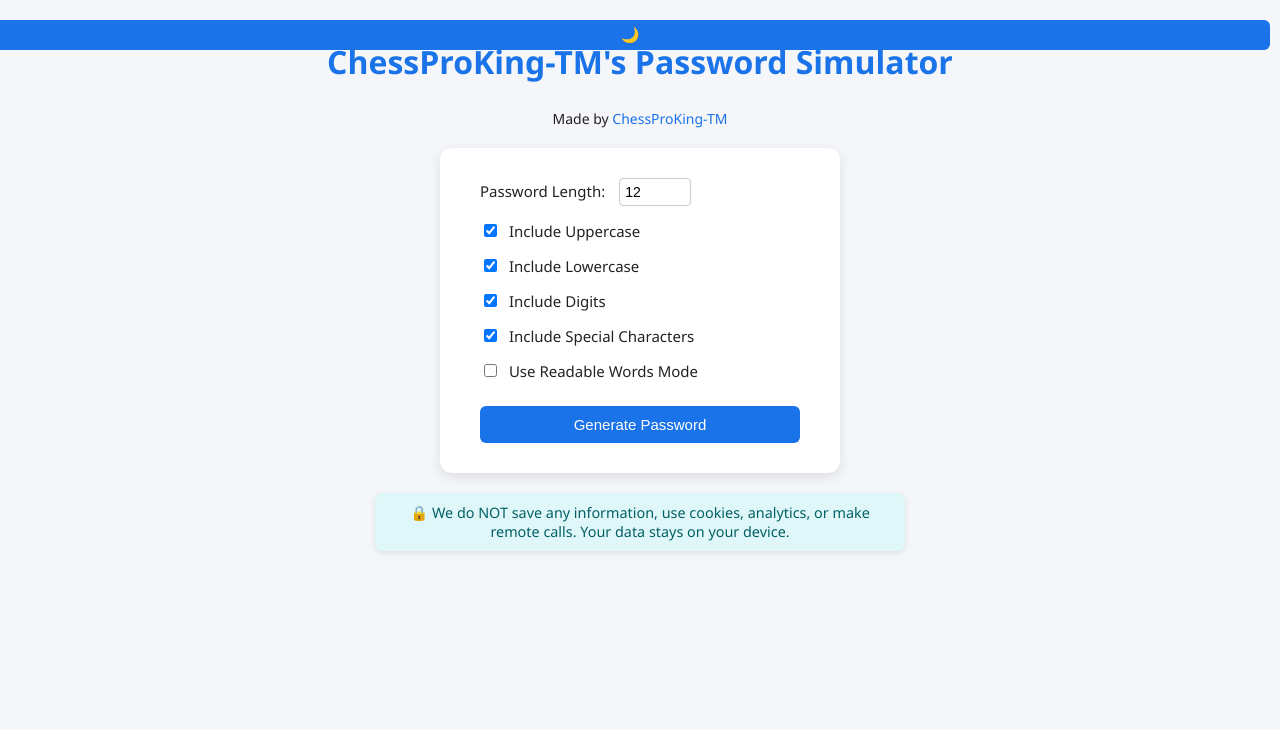
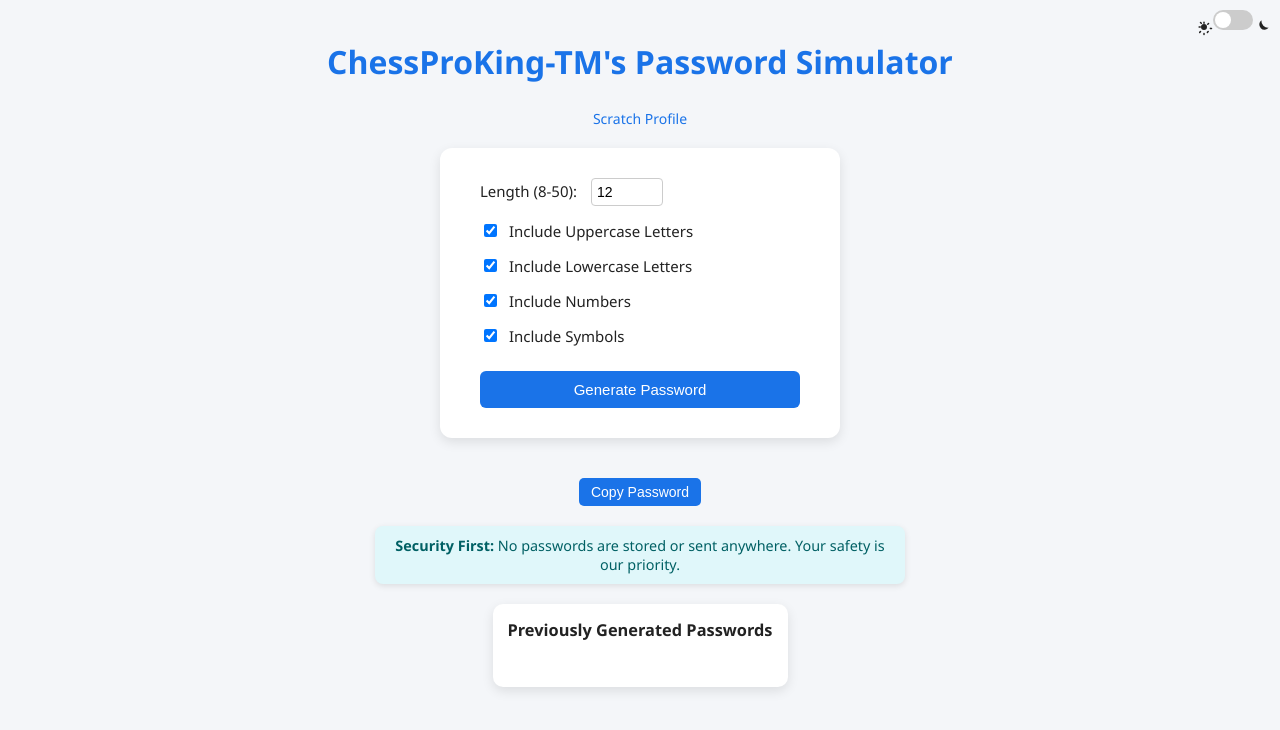
Before and after one commit to AlbertCanCode/test-py-code, a Flask app: page / in a window 1280 px wide. Shown: the top 730 px of the page. Run offline with Flask 3, Linux system fonts and the light colour scheme.

Commit message:
Update index.html

```diff
--- a/templates/index.html
+++ b/templates/index.html
@@ -102,7 +102,7 @@
       cursor: pointer;
     }
 
-    input[type="submit"], button {
+    input[type="submit"] {
       background-color: var(--button-bg-light);
       color: white;
       padding: 10px 16px;
@@ -114,13 +114,13 @@
       width: 100%;
       transition: background-color 0.3s;
     }
-    input[type="submit"]:hover, button:hover {
+    input[type="submit"]:hover {
       background-color: var(--button-hover-light);
     }
-    body.dark input[type="submit"], body.dark button {
+    body.dark input[type="submit"] {
       background-color: var(--button-bg-dark);
     }
-    body.dark input[type="submit"]:hover, body.dark button:hover {
+    body.dark input[type="submit"]:hover {
       background-color: var(--button-hover-dark);
     }
 
@@ -129,6 +129,9 @@
       color: var(--text-light);
       text-align: center;
       transition: color 0.3s;
+      word-break: break-all;
+      font-weight: bold;
+      font-size: 1.2em;
     }
     body.dark #password-output {
       color: var(--text-dark);
@@ -190,11 +193,15 @@
       background-color: var(--button-bg-light);
       color: white;
       border: none;
-      padding: 8px 12px;
+      padding: 6px 12px; /* smaller padding */
       border-radius: 5px;
       cursor: pointer;
       font-size: 14px;
       transition: background-color 0.3s;
+      width: auto; /* fit content */
+      min-width: 120px;
+      align-self: center;
+      display: block;
     }
     #copy-btn:hover {
       background-color: var(--button-hover-light);
@@ -239,129 +246,239 @@
     body.dark #history ul li {
       border-color: #555;
     }
+
+    /* Dark mode toggle switch with icons */
+    #dark-mode-toggle {
+      position: fixed;
+      top: 15px;
+      right: 15px;
+      width: 70px; /* wider to fit icons */
+      height: 24px;
+      cursor: pointer;
+      z-index: 1000;
+      display: flex;
+      align-items: center;
+      justify-content: space-between;
+      user-select: none;
+      font-size: 14px;
+      color: var(--text-light);
+      transition: color 0.3s;
+    }
+    body.dark #dark-mode-toggle {
+      color: var(--text-dark);
+    }
+
+    #dark-mode-toggle input {
+      opacity: 0;
+      width: 0;
+      height: 0;
+      position: absolute;
+    }
+
+    #dark-mode-toggle label {
+      display: block;
+      width: 40px;
+      height: 20px;
+      background: #ccc;
+      border-radius: 20px;
+      position: relative;
+      transition: background 0.3s;
+      cursor: pointer;
+      flex-shrink: 0;
+    }
+
+    #dark-mode-toggle label::before {
+      content: "";
+      position: absolute;
+      top: 2px;
+      left: 2px;
+      width: 16px;
+      height: 16px;
+      background: white;
+      border-radius: 50%;
+      transition: transform 0.3s;
+    }
+
+    #dark-mode-toggle input:checked + label {
+      background: var(--button-bg-light);
+    }
+    body.dark #dark-mode-toggle input:checked + label {
+      background: var(--button-bg-dark);
+    }
+
+    #dark-mode-toggle input:checked + label::before {
+      transform: translateX(20px);
+    }
+
+    /* Sun and Moon icons using inline SVG as background images */
+    #dark-mode-toggle .icon-sun,
+    #dark-mode-toggle .icon-moon {
+      width: 18px;
+      height: 18px;
+      flex-shrink: 0;
+      fill: currentColor;
+    }
+
+    /* Layout icons on left and right of toggle */
+    #dark-mode-toggle .icon-sun {
+      margin-left: 0;
+    }
+    #dark-mode-toggle .icon-moon {
+      margin-right: 0;
+    }
   </style>
 </head>
 <body>
-  <button id="dark-toggle" aria-label="Toggle dark mode" title="Toggle dark mode" style="position: fixed; top: 10px; right: 10px; padding: 6px 12px; border-radius: 6px; border: none; cursor: pointer;">
-    🌙
-  </button>
+  <!-- Dark mode toggle switch -->
+  <div id="dark-mode-toggle" aria-label="Toggle dark mode" role="switch" tabindex="0">
+    <!-- Sun icon on left -->
+    <svg class="icon-sun" xmlns="http://www.w3.org/2000/svg" viewBox="0 0 24 24" aria-hidden="true" focusable="false">
+      <path d="M12 4.5a1 1 0 0 1 1 1V7a1 1 0 1 1-2 0V5.5a1 1 0 0 1 1-1zm5.364 2.136a1 1 0 0 1 1.414 1.415l-1.06 1.06a1 1 0 0 1-1.414-1.415l1.06-1.06zM19.5 12a1 1 0 0 1 1 1h1.5a1 1 0 1 1 0 2H20.5a1 1 0 0 1-1-1 1 1 0 0 1 1-1zm-2.636 5.364a1 1 0 0 1 1.415 1.415l-1.06 1.06a1 1 0 0 1-1.414-1.415l1.06-1.06zM12 19.5a1 1 0 0 1 1 1v1.5a1 1 0 1 1-2 0V20.5a1 1 0 0 1 1-1zm-5.364-2.136a1 1 0 0 1 1.414 1.415l-1.06 1.06a1 1 0 0 1-1.415-1.415l1.06-1.06zM4.5 12a1 1 0 0 1 1-1H7a1 1 0 1 1 0 2H5.5a1 1 0 0 1-1-1zm2.136-5.364a1 1 0 0 1 1.415-1.414l1.06 1.06a1 1 0 0 1-1.414 1.415l-1.06-1.06zM12 8a4 4 0 1 1 0 8 4 4 0 0 1 0-8z"/>
+    </svg>
+
+    <input type="checkbox" id="darkmode" aria-checked="false" />
+    <label for="darkmode" aria-label="Toggle dark mode"></label>
+
+    <!-- Moon icon on right -->
+    <svg class="icon-moon" xmlns="http://www.w3.org/2000/svg" viewBox="0 0 24 24" aria-hidden="true" focusable="false">
+      <path d="M21 12.79A9 9 0 0 1 11.21 3a7 7 0 1 0 9.79 9.79z"/>
+    </svg>
+  </div>
 
   <h1>ChessProKing-TM's Password Simulator</h1>
   <div class="profile-link">
-    Made by <a href="https://scratch.mit.edu/users/ChessProking-tm/" target="_blank" rel="noopener noreferrer">ChessProKing-TM</a>
+    <a href="https://scratch.mit.edu/users/ChessProKing_TM/" target="_blank" rel="noopener noreferrer">Scratch Profile</a>
   </div>
 
-  <form method="post" id="password-form" onsubmit="showLoading()">
-    <label>Password Length:
-      <input type="number" name="length" id="length" min="4" max="50" value="12" required>
+  <form id="password-form" aria-label="Password generator form">
+    <label>
+      Length (8-50):
+      <input type="number" id="length" name="length" min="8" max="50" value="12" required />
     </label>
-    <label><input type="checkbox" name="upper" id="upper" checked> Include Uppercase</label>
-    <label><input type="checkbox" name="lower" id="lower" checked> Include Lowercase</label>
-    <label><input type="checkbox" name="digits" id="digits" checked> Include Digits</label>
-    <label><input type="checkbox" name="special" id="special" checked> Include Special Characters</label>
-    <label><input type="checkbox" id="readable" > Use Readable Words Mode</label>
-    <input type="submit" value="Generate Password">
+    <label><input type="checkbox" id="upper" name="upper" checked /> Include Uppercase Letters</label>
+    <label><input type="checkbox" id="lower" name="lower" checked /> Include Lowercase Letters</label>
+    <label><input type="checkbox" id="numbers" name="numbers" checked /> Include Numbers</label>
+    <label><input type="checkbox" id="symbols" name="symbols" checked /> Include Symbols</label>
+    <input type="submit" value="Generate Password" />
   </form>
 
-  <div id="loading-message">Loading...</div>
+  <div id="password-output" aria-live="polite" aria-atomic="true" tabindex="0"></div>
+  <button id="copy-btn" aria-label="Copy password to clipboard">Copy Password</button>
+  <div id="loading-message" role="status" aria-live="polite"></div>
 
-  <div id="password-output" aria-live="polite" aria-atomic="true" style="display:none;">
-    <h2>Your Password: <code id="password-text"></code></h2>
-    <button id="copy-btn" aria-label="Copy password to clipboard">Copy Password</button>
-    <p>Password strength: <strong id="password-strength"></strong></p>
+  <div class="security-badge" aria-label="Security assurance">
+    <strong>Security First:</strong> No passwords are stored or sent anywhere. Your safety is our priority.
   </div>
 
-  <div id="history" aria-label="Password history" hidden>
-    <h3>Password History</h3>
+  <div id="history" aria-label="Generated password history">
+    <h3>Previously Generated Passwords</h3>
     <ul id="history-list"></ul>
   </div>
 
-  <div class="security-badge" role="note" aria-label="Privacy statement">
-    🔒 We do NOT save any information, use cookies, analytics, or make remote calls. Your data stays on your device.
-  </div>
+  <script>
+    // Dark mode toggle persistence
+    const toggle = document.getElementById('darkmode');
+    const body = document.body;
 
-  <script>
-    // Dark mode toggle with persistence
-    const darkToggle = document.getElementById('dark-toggle');
-    const body = document.body;
-    const PASSWORD_HISTORY_KEY = 'password_history';
-    const READABLE_MODE_KEY = 'readable_mode';
-
-    // Load dark mode from localStorage
-    if (localStorage.getItem('dark_mode') === 'true') {
+    // Load dark mode state from localStorage
+    if(localStorage.getItem('darkMode') === 'true') {
       body.classList.add('dark');
-      darkToggle.textContent = '☀️';
+      toggle.checked = true;
+      toggle.setAttribute('aria-checked', 'true');
     }
 
-    darkToggle.addEventListener('click', () => {
-      body.classList.toggle('dark');
-      if (body.classList.contains('dark')) {
-        darkToggle.textContent = '☀️';
-        localStorage.setItem('dark_mode', 'true');
+    toggle.addEventListener('change', () => {
+      if (toggle.checked) {
+        body.classList.add('dark');
+        localStorage.setItem('darkMode', 'true');
+        toggle.setAttribute('aria-checked', 'true');
       } else {
-        darkToggle.textContent = '🌙';
-        localStorage.setItem('dark_mode', 'false');
+        body.classList.remove('dark');
+        localStorage.setItem('darkMode', 'false');
+        toggle.setAttribute('aria-checked', 'false');
       }
     });
 
-    // Save and restore readable checkbox state
-    const readableCheckbox = document.getElementById('readable');
-    if(localStorage.getItem(READABLE_MODE_KEY) === 'true') {
-      readableCheckbox.checked = true;
+    // Password generator
+    const form = document.getElementById('password-form');
+    const output = document.getElementById('password-output');
+    const copyBtn = document.getElementById('copy-btn');
+    const loadingMessage = document.getElementById('loading-message');
+    const historyList = document.getElementById('history-list');
+
+    // Password history stored in-memory (can extend to localStorage if desired)
+    const passwordHistory = [];
+
+    function generatePassword(length, useUpper, useLower, useNumbers, useSymbols) {
+      const upperChars = "ABCDEFGHIJKLMNOPQRSTUVWXYZ";
+      const lowerChars = "abcdefghijklmnopqrstuvwxyz";
+      const numberChars = "0123456789";
+      const symbolChars = "!@#$%^&*()_+-=[]{}|;:',.<>/?`~";
+
+      let charPool = "";
+      if (useUpper) charPool += upperChars;
+      if (useLower) charPool += lowerChars;
+      if (useNumbers) charPool += numberChars;
+      if (useSymbols) charPool += symbolChars;
+
+      if (charPool.length === 0) return "";
+
+      let password = "";
+      for (let i = 0; i < length; i++) {
+        password += charPool.charAt(Math.floor(Math.random() * charPool.length));
+      }
+      return password;
     }
-    readableCheckbox.addEventListener('change', () => {
-      localStorage.setItem(READABLE_MODE_KEY, readableCheckbox.checked);
+
+    form.addEventListener('submit', (e) => {
+      e.preventDefault();
+
+      loadingMessage.textContent = "Generating...";
+      loadingMessage.style.display = "block";
+
+      setTimeout(() => {
+        const length = Math.min(Math.max(parseInt(form.length.value), 8), 50);
+        const useUpper = form.upper.checked;
+        const useLower = form.lower.checked;
+        const useNumbers = form.numbers.checked;
+        const useSymbols = form.symbols.checked;
+
+        const pwd = generatePassword(length, useUpper, useLower, useNumbers, useSymbols);
+        output.textContent = pwd || "Please select at least one character type.";
+
+        if(pwd) {
+          // Add to history and update UI
+          passwordHistory.unshift(pwd);
+          if(passwordHistory.length > 10) passwordHistory.pop(); // limit to 10 items
+          updateHistory();
+        }
+
+        loadingMessage.style.display = "none";
+      }, 100); // simulate async
     });
 
-    // Show loading message on form submit
-    function showLoading() {
-      document.getElementById('loading-message').style.display = 'block';
-    }
-
-    // Password copy button
-    const copyBtn = document.getElementById('copy-btn');
-    const passwordText = document.getElementById('password-text');
     copyBtn.addEventListener('click', () => {
-      navigator.clipboard.writeText(passwordText.textContent).then(() => {
-        copyBtn.textContent = 'Copied!';
-        setTimeout(() => copyBtn.textContent = 'Copy Password', 1500);
-      });
+      const pwd = output.textContent;
+      if(pwd && pwd !== "Please select at least one character type.") {
+        navigator.clipboard.writeText(pwd).then(() => {
+          copyBtn.textContent = "Copied!";
+          setTimeout(() => {
+            copyBtn.textContent = "Copy Password";
+          }, 1500);
+        }).catch(() => {
+          alert("Failed to copy. Please copy manually.");
+        });
+      }
     });
 
-    // Password history management
-    const historyList = document.getElementById('history-list');
-    const historyDiv = document.getElementById('history');
-
-    // Load password history from localStorage
-    let history = JSON.parse(localStorage.getItem(PASSWORD_HISTORY_KEY)) || [];
-
-    function renderHistory() {
-      if(history.length === 0) {
-        historyDiv.hidden = true;
-        return;
-      }
-      historyDiv.hidden = false;
-      historyList.innerHTML = '';
-      history.forEach(pass => {
+    function updateHistory() {
+      historyList.innerHTML = "";
+      passwordHistory.forEach(pwd => {
         const li = document.createElement('li');
-        li.textContent = pass;
+        li.textContent = pwd;
         historyList.appendChild(li);
       });
     }
-
-    renderHistory();
-
-    // On page load, if password is present (server rendered), add to history
-    window.addEventListener('DOMContentLoaded', () => {
-      const pwd = passwordText.textContent.trim();
-      if(pwd.length > 0 && !history.includes(pwd)) {
-        history.push(pwd);
-        if(history.length > 10) history.shift(); // Keep last 10 passwords
-        localStorage.setItem(PASSWORD_HISTORY_KEY, JSON.stringify(history));
-        renderHistory();
-        document.getElementById('password-output').style.display = 'block';
-      }
-    });
   </script>
 </body>
 </html>
```
